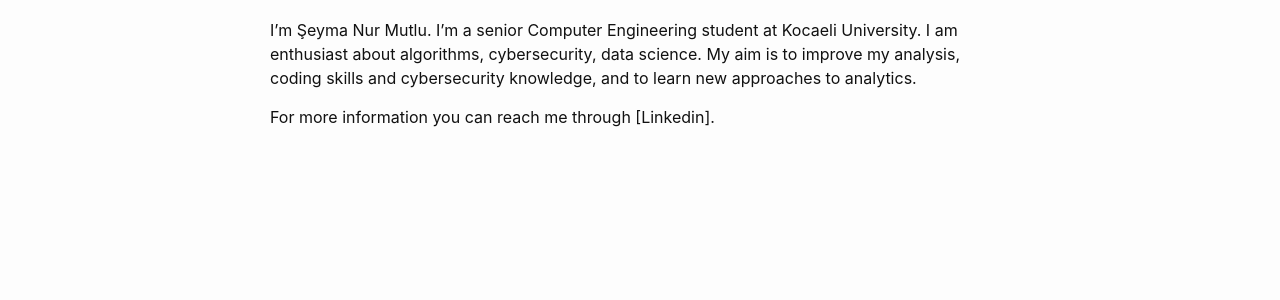
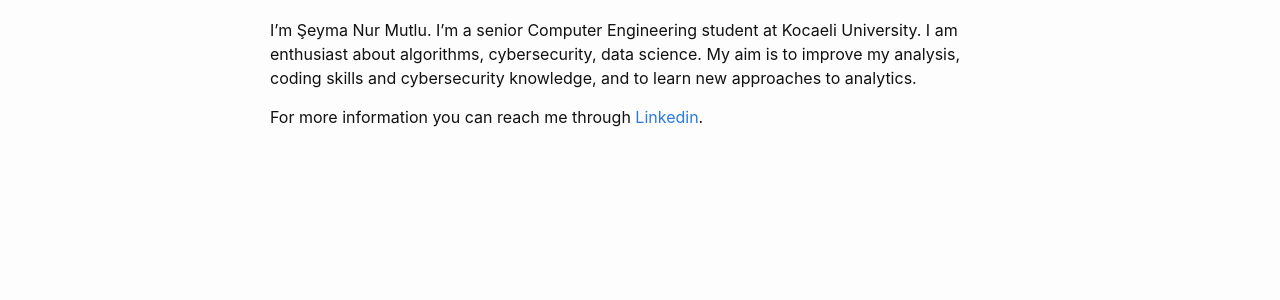
Before and after one commit to seymanurmutlu/seymanurmutlu.github.io, a Jekyll site: the page built from about.markdown, in a window 1280 px wide. Shown: the part 146-446 px from the top of the page. Built offline with Jekyll 4.4.1, drawn with Linux system fonts in a browser that asks for light colours; part of the change alters nothing that is shown.

```diff
--- a/about.markdown
+++ b/about.markdown
@@ -6,4 +6,4 @@ permalink: /about/
 
 I’m Şeyma Nur Mutlu. I’m a senior Computer Engineering student at Kocaeli University. I am enthusiast about algorithms, cybersecurity, data science. My aim is to improve my analysis, coding skills and cybersecurity knowledge, and to learn new approaches to analytics.
 
-For more information you can reach me through [Linkedin].
+For more information you can reach me through [Linkedin](https://www.linkedin.com/in/seyma-nur-mutlu/).
```
